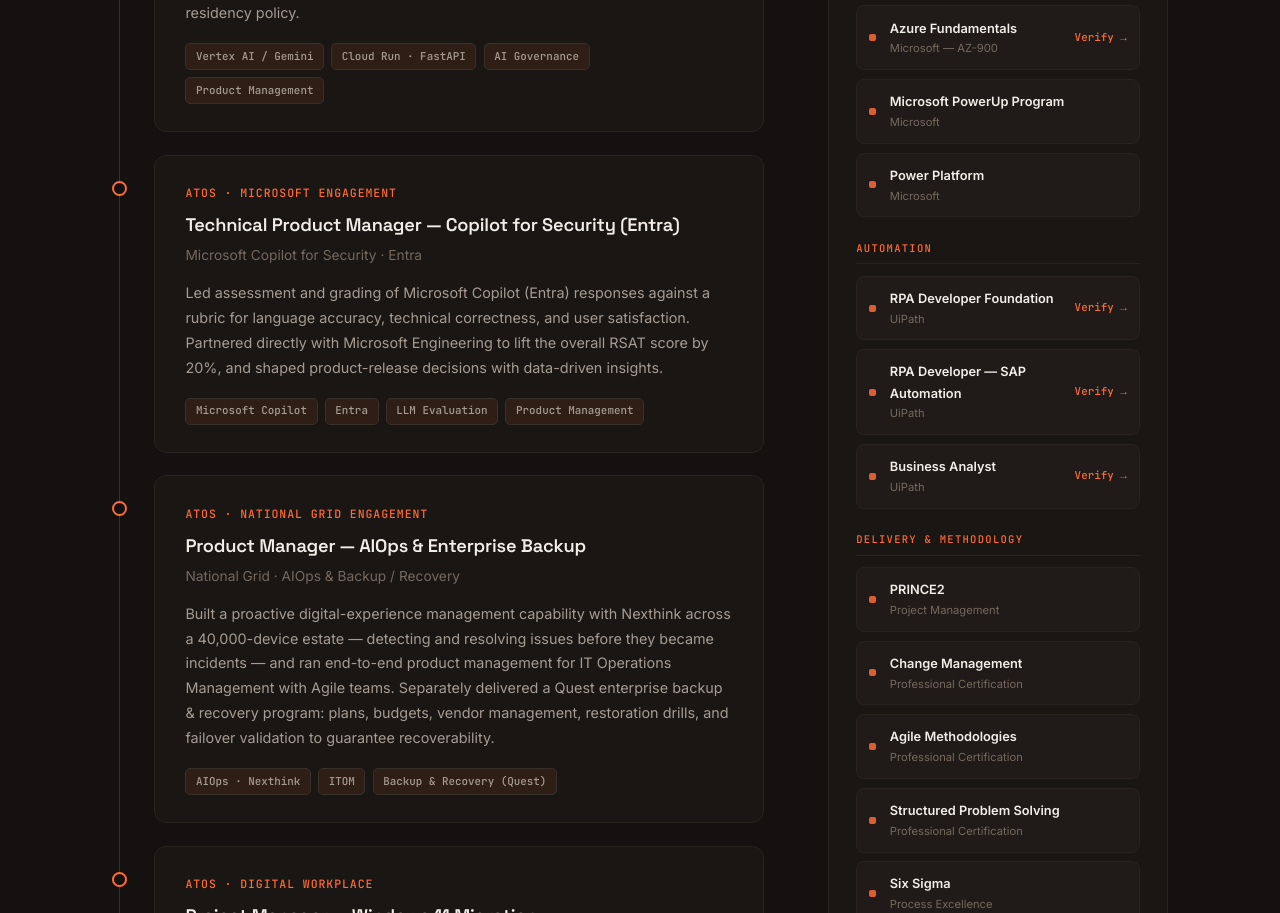
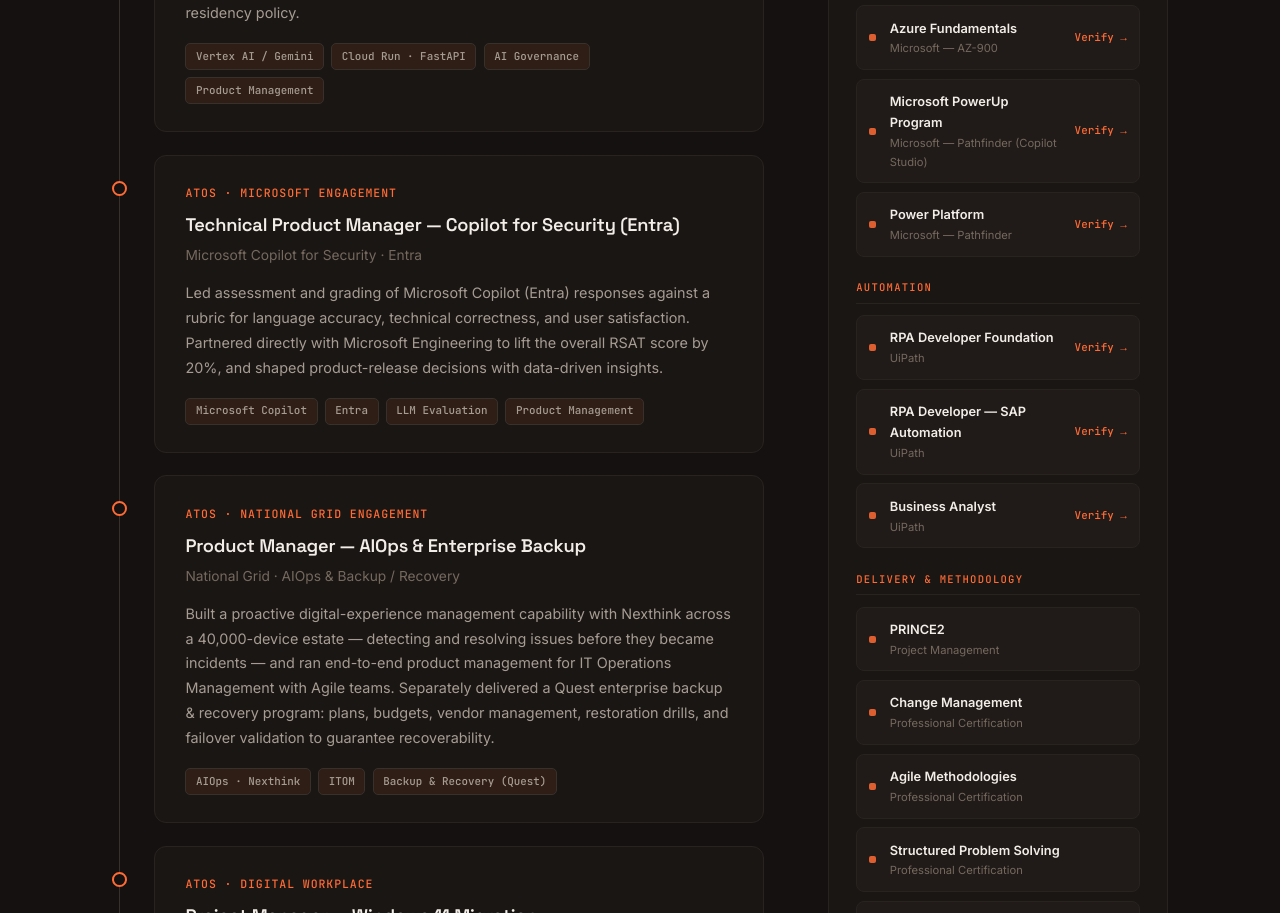
Before and after one commit to skarthik1710/karthik-website, a plain HTML site: page public/experience.html in a window 1280 px wide. Shown: the part 1152-2065 px from the top of the page. Drawn offline with Linux system fonts and the light colour scheme.

Commit message:
Add Credly verify links for PowerUp Program and Power Platform certs
Both badges surfaced: PowerUp Program maps to the Copilot Studio
Pathfinder track, Power Platform to its own Pathfinder badge.

```diff
--- a/public/experience.html
+++ b/public/experience.html
@@ -518,15 +518,17 @@
                 <span class="cert-mark"></span>
                 <div class="cert-info">
                     <div class="cert-name">Microsoft PowerUp Program</div>
-                    <div class="cert-issuer">Microsoft</div>
+                    <div class="cert-issuer">Microsoft — Pathfinder (Copilot Studio)</div>
                 </div>
+                <a href="https://www.credly.com/badges/fab55426-08b1-451c-b3b0-d63a2605e2be/public_url" target="_blank" rel="noopener" class="cert-verify">Verify &rarr;</a>
             </div>
             <div class="cert-item">
                 <span class="cert-mark"></span>
                 <div class="cert-info">
                     <div class="cert-name">Power Platform</div>
-                    <div class="cert-issuer">Microsoft</div>
+                    <div class="cert-issuer">Microsoft — Pathfinder</div>
                 </div>
+                <a href="https://www.credly.com/badges/55a2b56c-0519-4b69-a995-68481b5a4b0e/public_url" target="_blank" rel="noopener" class="cert-verify">Verify &rarr;</a>
             </div>
 
             <div class="cert-group-label">Automation</div>
```
